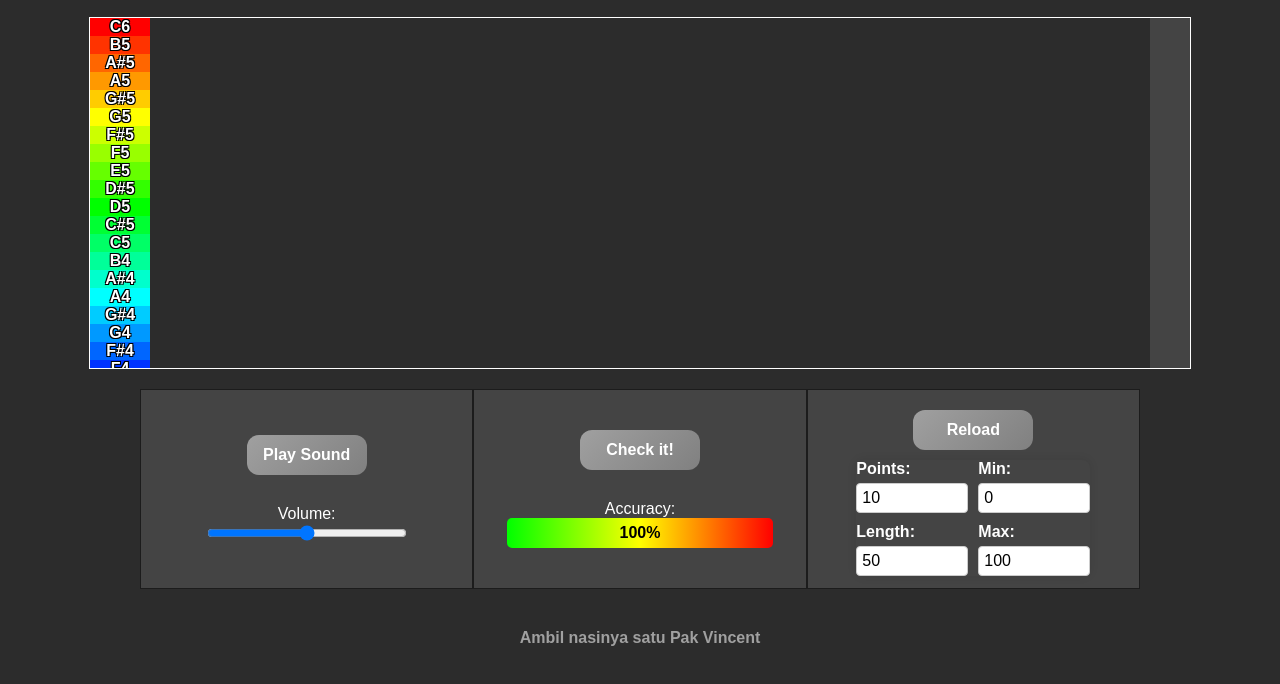
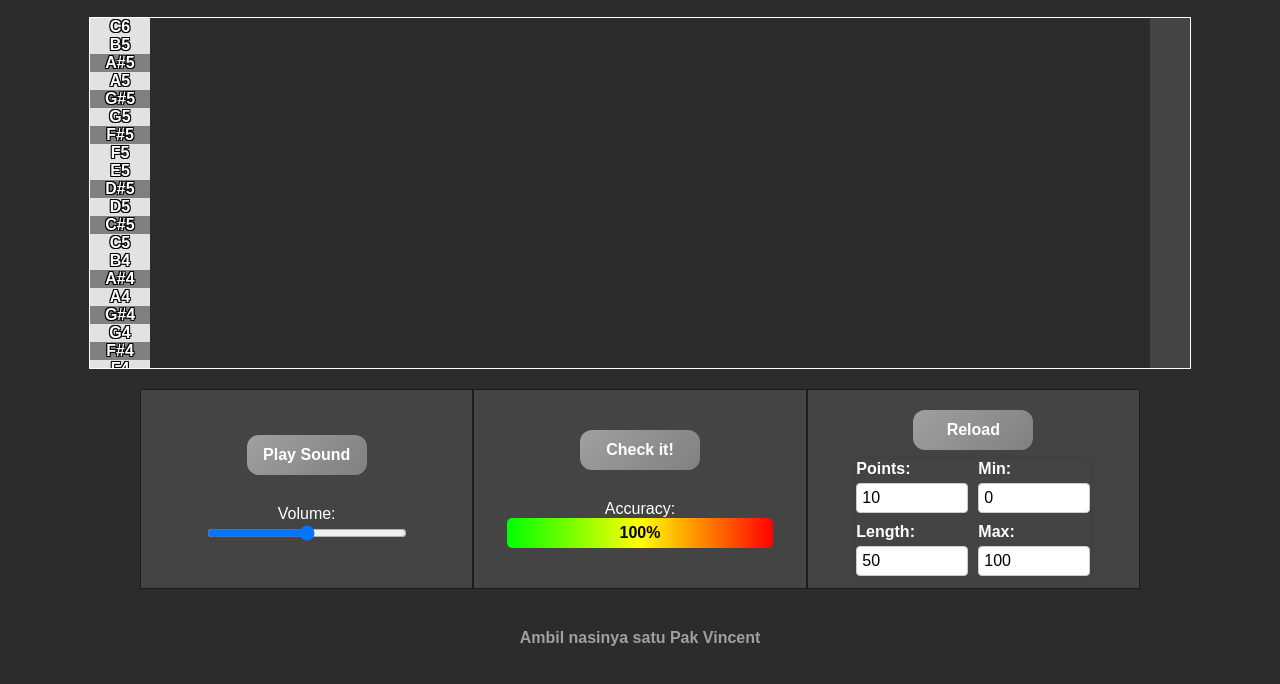
Before and after one commit to Sorrecer/Guwavesser, a plain HTML site: page index.html in a window 1280 px wide. Shown: the part 78-762 px from the top of the page. Drawn offline with Linux system fonts and the light colour scheme.

Commit message:
warna key

```diff
--- a/index.html
+++ b/index.html
@@ -18,78 +18,78 @@
       <div class="scroll-container">
         <!-- Tangga nada box -->
         <div class="notes-box">
-          <div class="note high-note" style="background-color: #ff0000">C6</div>
-          <!-- Merah -->
-          <div class="note" style="background-color: #ff3300">B5</div>
-          <!-- Merah sedikit oranye -->
-          <div class="note" style="background-color: #ff6600">A#5</div>
-          <!-- Oranye kemerahan -->
-          <div class="note" style="background-color: #ff9900">A5</div>
-          <!-- Oranye -->
-          <div class="note" style="background-color: #ffcc00">G#5</div>
-          <!-- Kuning oranye -->
-          <div class="note" style="background-color: #ffff00">G5</div>
-          <!-- Kuning -->
-          <div class="note" style="background-color: #ccff00">F#5</div>
-          <!-- Hijau kekuningan -->
-          <div class="note" style="background-color: #99ff00">F5</div>
-          <!-- Hijau kuning muda -->
-          <div class="note" style="background-color: #66ff00">E5</div>
-          <!-- Hijau terang -->
-          <div class="note" style="background-color: #33ff00">D#5</div>
-          <!-- Hijau -->
-          <div class="note" style="background-color: #00ff00">D5</div>
-          <!-- Hijau terang -->
-          <div class="note" style="background-color: #00ff33">C#5</div>
-          <!-- Hijau ke biru -->
-          <div class="note" style="background-color: #00ff66">C5</div>
-          <!-- Hijau sedikit kebiruan -->
-          <div class="note" style="background-color: #00ff99">B4</div>
-          <!-- Biru hijau muda -->
-          <div class="note" style="background-color: #00ffcc">A#4</div>
-          <!-- Biru kehijauan -->
-          <div class="note" style="background-color: #00ffff">A4</div>
-          <!-- Biru muda -->
-          <div class="note" style="background-color: #00ccff">G#4</div>
-          <!-- Biru terang -->
-          <div class="note" style="background-color: #0099ff">G4</div>
-          <!-- Biru -->
-          <div class="note" style="background-color: #0066ff">F#4</div>
-          <!-- Biru tua -->
-          <div class="note" style="background-color: #0033ff">F4</div>
-          <!-- Biru gelap -->
-          <div class="note" style="background-color: #0000ff">E4</div>
-          <!-- Biru lebih gelap -->
-          <div class="note" style="background-color: #3300ff">D#4</div>
-          <!-- Ungu kebiruan -->
-          <div class="note" style="background-color: #6600ff">D4</div>
-          <!-- Ungu -->
-          <div class="note" style="background-color: #9900ff">C#4</div>
-          <!-- Ungu cerah -->
-          <div class="note" style="background-color: #cc00ff">C4</div>
-          <!-- Ungu kemerahan -->
-          <div class="note" style="background-color: #ff00ff">B3</div>
-          <!-- Merah muda -->
-          <div class="note" style="background-color: #ff33cc">A#3</div>
-          <!-- Pink ungu -->
-          <div class="note" style="background-color: #ff3399">A3</div>
-          <!-- Pink lebih gelap -->
-          <div class="note" style="background-color: #ff3366">G#3</div>
-          <!-- Pink tua -->
-          <div class="note" style="background-color: #ff0033">G3</div>
-          <!-- Merah tua -->
-          <div class="note" style="background-color: #ff0000">F#3</div>
-          <!-- Merah -->
-          <div class="note" style="background-color: #ff3300">F3</div>
-          <!-- Merah sedikit oranye -->
-          <div class="note" style="background-color: #ff6600">E3</div>
-          <!-- Oranye kemerahan -->
-          <div class="note" style="background-color: #ff9900">D#3</div>
-          <!-- Oranye -->
-          <div class="note" style="background-color: #ffcc00">D3</div>
-          <!-- Kuning oranye -->
-          <div class="note low-note" style="background-color: #ffff00">C3</div>
-          <!-- Kuning -->
+          <div class="note">C6</div>
+          <!-- Nada biasa -->
+          <div class="note">B5</div>
+          <!-- Nada biasa -->
+          <div class="note sharp">A#5</div>
+          <!-- Nada kres -->
+          <div class="note">A5</div>
+          <!-- Nada biasa -->
+          <div class="note sharp">G#5</div>
+          <!-- Nada kres -->
+          <div class="note">G5</div>
+          <!-- Nada biasa -->
+          <div class="note sharp">F#5</div>
+          <!-- Nada kres -->
+          <div class="note">F5</div>
+          <!-- Nada biasa -->
+          <div class="note">E5</div>
+          <!-- Nada biasa -->
+          <div class="note sharp">D#5</div>
+          <!-- Nada kres -->
+          <div class="note">D5</div>
+          <!-- Nada biasa -->
+          <div class="note sharp">C#5</div>
+          <!-- Nada kres -->
+          <div class="note">C5</div>
+          <!-- Nada biasa -->
+          <div class="note">B4</div>
+          <!-- Nada biasa -->
+          <div class="note sharp">A#4</div>
+          <!-- Nada kres -->
+          <div class="note">A4</div>
+          <!-- Nada biasa -->
+          <div class="note sharp">G#4</div>
+          <!-- Nada kres -->
+          <div class="note">G4</div>
+          <!-- Nada biasa -->
+          <div class="note sharp">F#4</div>
+          <!-- Nada kres -->
+          <div class="note">F4</div>
+          <!-- Nada biasa -->
+          <div class="note">E4</div>
+          <!-- Nada biasa -->
+          <div class="note sharp">D#4</div>
+          <!-- Nada kres -->
+          <div class="note">D4</div>
+          <!-- Nada biasa -->
+          <div class="note sharp">C#4</div>
+          <!-- Nada kres -->
+          <div class="note">C4</div>
+          <!-- Nada biasa -->
+          <div class="note">B3</div>
+          <!-- Nada biasa -->
+          <div class="note sharp">A#3</div>
+          <!-- Nada kres -->
+          <div class="note">A3</div>
+          <!-- Nada biasa -->
+          <div class="note sharp">G#3</div>
+          <!-- Nada kres -->
+          <div class="note">G3</div>
+          <!-- Nada biasa -->
+          <div class="note sharp">F#3</div>
+          <!-- Nada kres -->
+          <div class="note">F3</div>
+          <!-- Nada biasa -->
+          <div class="note">E3</div>
+          <!-- Nada biasa -->
+          <div class="note sharp">D#3</div>
+          <!-- Nada kres -->
+          <div class="note">D3</div>
+          <!-- Nada biasa -->
+          <div class="note">C3</div>
+          <!-- Nada biasa -->
         </div>
         <canvas id="drawingCanvas"></canvas>
       </div>
--- a/styles.css
+++ b/styles.css
@@ -92,35 +92,15 @@ h2 {
   font-weight: bold;
   text-shadow: -1px -1px 0 #000, 1px -1px 0 #000, -1px 1px 0 #000,
     1px 1px 0 #000;
+  user-select: none;
 }
 
-.high-note {
-  background-color: #ff6666; /* Merah untuk nada tertinggi */
+.note.sharp {
+  background-color: gray;
 }
 
-.low-note {
-  background-color: #66ff66; /* Hijau untuk nada terendah */
-}
-
-/* Warna berbeda untuk tiap note */
-.note:nth-child(2) {
-  background-color: #ffcc66; /* Oranye */
-}
-
-.note:nth-child(3) {
-  background-color: #ffff66; /* Kuning */
-}
-
-.note:nth-child(4) {
-  background-color: #66ccff; /* Biru muda */
-}
-
-.note:nth-child(5) {
-  background-color: #6666ff; /* Biru */
-}
-
-.note:nth-child(6) {
-  background-color: #ff66ff; /* Ungu */
+.note:not(.sharp) {
+  background-color: rgb(226, 226, 226);
 }
 
 .rectangle-container {
```
